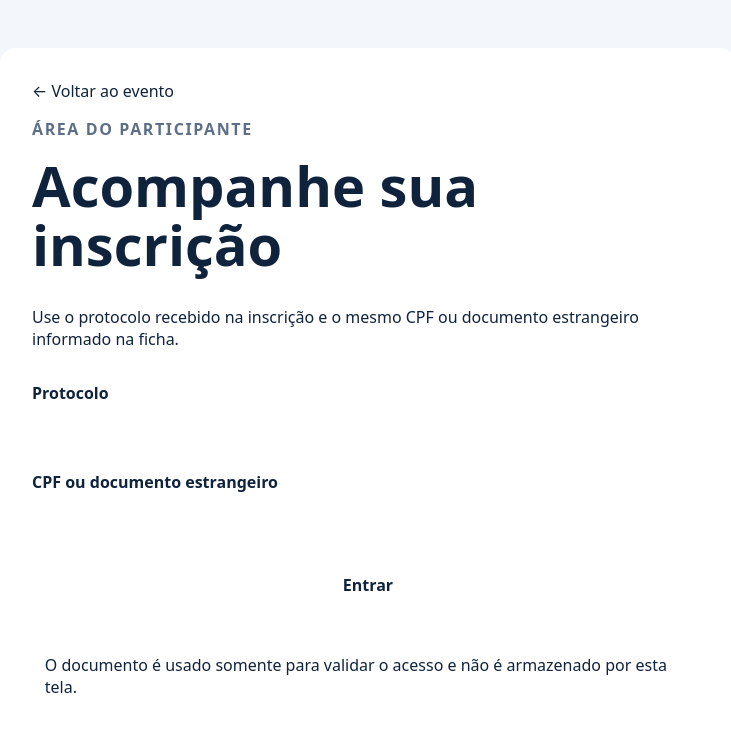
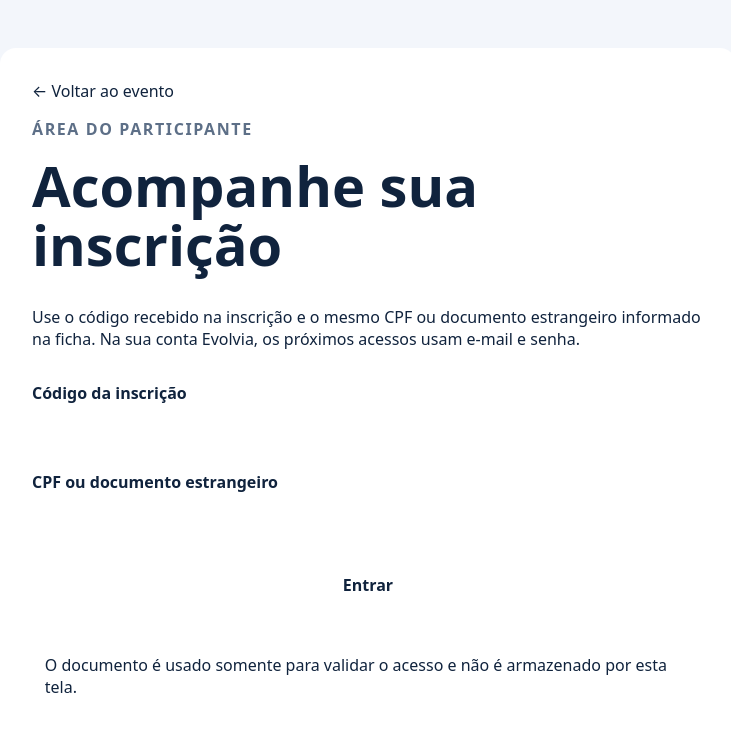
Before and after one commit to evolvia-tecnologia/evolvia-platform, a Next.js app in the folder apps/web/: page /evento/1/participante in a window 1280 px wide. Shown: the top 732 px of the page, without its empty margins (272-1003 px from the left). Built offline with nearby package versions, Linux system fonts and the light colour scheme.

Commit message:
Use familiar registration code wording in participant event area

```diff
--- a/apps/web/components/participant-area.tsx
+++ b/apps/web/components/participant-area.tsx
@@ -149,7 +149,7 @@ export default function ParticipantArea({ slug, initialAccessToken, onExit }: {
       <h1 id="participant-title">{area.event.name}</h1>
       <p>Consulte abaixo o estado atual da sua inscrição. Acompanhe sua inscrição e apresente sua credencial no evento.</p>
       <dl className={styles.details}>
-        <div><dt>Protocolo</dt><dd>{area.registration.protocol}</dd></div>
+        <div><dt>Código da inscrição</dt><dd>{area.registration.protocol}</dd></div>
         <div><dt>Inscrição</dt><dd>{registrationLabel(area.registration.status)}</dd></div>
         <div><dt>Categoria</dt><dd>{area.registration.category}</dd></div>
         <div><dt>Lote</dt><dd>{area.registration.lot}</dd></div>
@@ -179,9 +179,9 @@ export default function ParticipantArea({ slug, initialAccessToken, onExit }: {
       <Link href={`/evento/${slug}`}>← Voltar ao evento</Link>
       <p className={styles.eyebrow}>ÁREA DO PARTICIPANTE</p>
       <h1 id="access-title">Acompanhe sua inscrição</h1>
-      <p>Use o protocolo recebido na inscrição e o mesmo CPF ou documento estrangeiro informado na ficha.</p>
+      <p>Use o código recebido na inscrição e o mesmo CPF ou documento estrangeiro informado na ficha. Na sua conta Evolvia, os próximos acessos usam e-mail e senha.</p>
       <form onSubmit={enter} className={styles.form}>
-        <label>Protocolo<input autoComplete="off" required maxLength={20} value={protocol} onChange={(event) => setProtocol(event.target.value.toUpperCase())} /></label>
+        <label>Código da inscrição<input autoComplete="off" required maxLength={20} value={protocol} onChange={(event) => setProtocol(event.target.value.toUpperCase())} /></label>
         <label>CPF ou documento estrangeiro<input autoComplete="off" required maxLength={50} value={document} onChange={(event) => setDocument(event.target.value)} /></label>
         {error && <p role="alert" className={styles.error}>{error}</p>}
         <button type="submit" disabled={busy}>{busy ? 'Validando…' : 'Entrar'}</button>
```
